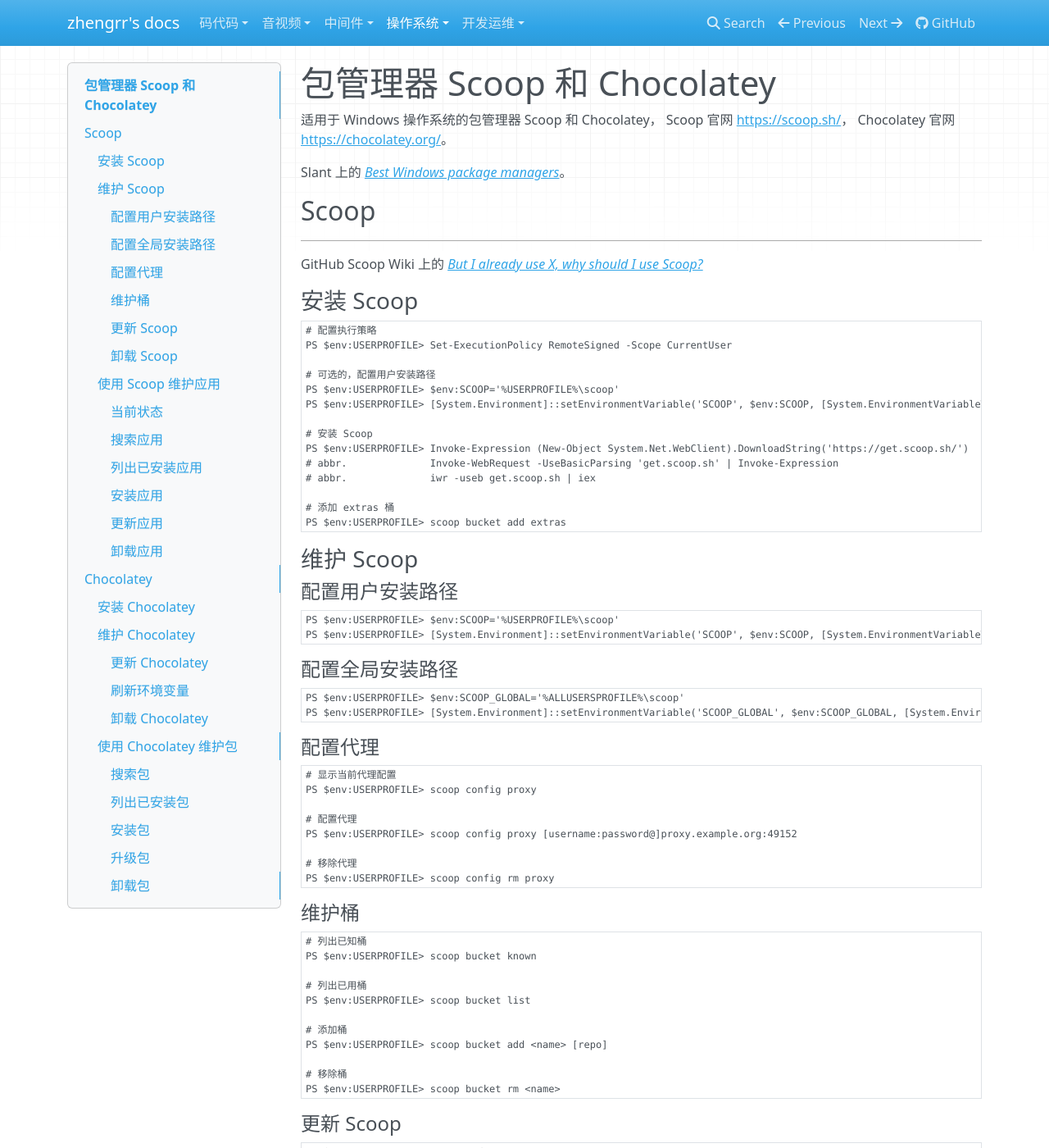
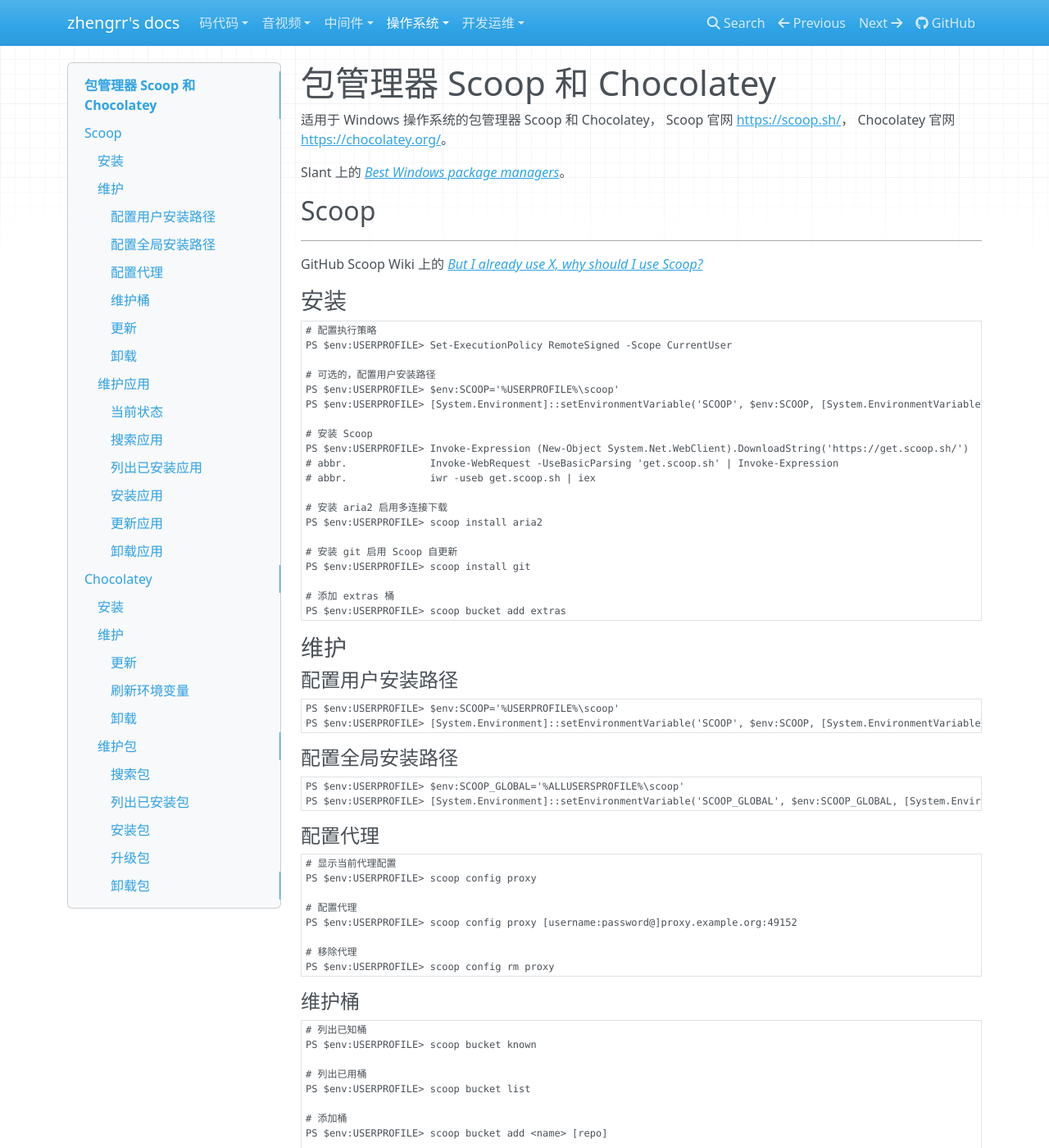
Before and after one commit to afoolsbag/afoolsbag.github.io, an MkDocs documentation site: the page built from docs/OS/Windows/Scoop & Chocolatey.md, in a window 1280 px wide and 1400 px high. Shown: the whole window at 82% size. Built offline with MkDocs 1.6.1, drawn with Linux system fonts in a browser that asks for light colours; nearby versions of some CDN libraries; some of the changed text lies outside the part shown.

Commit message:
docs: :monkey:

````diff
--- a/docs/OS/Windows/Scoop & Chocolatey.md
+++ b/docs/OS/Windows/Scoop & Chocolatey.md
@@ -11,7 +11,7 @@ Slant 上的 [*Best Windows package managers*](https://www.slant.co/topics/1843/
 
 GitHub Scoop Wiki 上的 [*But I already use X, why should I use Scoop?*](https://github.com/lukesampson/scoop/wiki/So-What#but-i-already-use-x-why-should-i-use-scoop)
 
-### 安装 Scoop
+### 安装
 
 ```ps1
 # 配置执行策略
@@ -26,11 +26,17 @@ PS $env:USERPROFILE> Invoke-Expression (New-Object System.Net.WebClient).Downloa
 # abbr.              Invoke-WebRequest -UseBasicParsing 'get.scoop.sh' | Invoke-Expression
 # abbr.              iwr -useb get.scoop.sh | iex
 
+# 安装 aria2 启用多连接下载
+PS $env:USERPROFILE> scoop install aria2
+
+# 安装 git 启用 Scoop 自更新
+PS $env:USERPROFILE> scoop install git
+
 # 添加 extras 桶
 PS $env:USERPROFILE> scoop bucket add extras
 ```
 
-### 维护 Scoop
+### 维护
 
 #### 配置用户安装路径
 
@@ -75,19 +81,19 @@ PS $env:USERPROFILE> scoop bucket add <name> [repo]
 PS $env:USERPROFILE> scoop bucket rm <name>
 ```
 
-#### 更新 Scoop
+#### 更新
 
 ```ps1
 PS $env:USERPROFILE> scoop update
 ```
 
-#### 卸载 Scoop
+#### 卸载
 
 ```ps1
 PS $env:USERPROFILE> scoop uninstall scoop
 ```
 
-### 使用 Scoop 维护应用
+### 维护应用
 
 #### 当前状态
 
@@ -132,7 +138,7 @@ PS $env:USERPROFILE> scoop uninstall <app>
 ## Chocolatey
 ---
 
-### 安装 Chocolatey
+### 安装
 
 ```ps1
 # 配置执行策略
@@ -148,9 +154,9 @@ PS $env:ALLUSERSPROFILE> Invoke-Expression (New-Object System.Net.WebClient).Dow
 # abbr.                  iwr -useb chocolatey.org/install.ps1 | iex
 ```
 
-### 维护 Chocolatey
+### 维护
 
-#### 更新 Chocolatey
+#### 更新
 
 ```ps1
 PS $env:ALLUSERSPROFILE> choco upgrade chocolatey
@@ -163,11 +169,11 @@ PS $env:ALLUSERSPROFILE> choco upgrade chocolatey
 PS $env:USERPROFILE> RefreshEnv
 ```
 
-#### 卸载 Chocolatey
+#### 卸载
 
 Chocolatey 官方文档上的 [*Uninstalling Chocolatey*](https://chocolatey.org/docs/uninstallation)。
 
-### 使用 Chocolatey 维护包
+### 维护包
 
 #### 搜索包
 
````
Also changed, not shown: docs/OS/Windows/Windows.md (+1 -1 lines).
